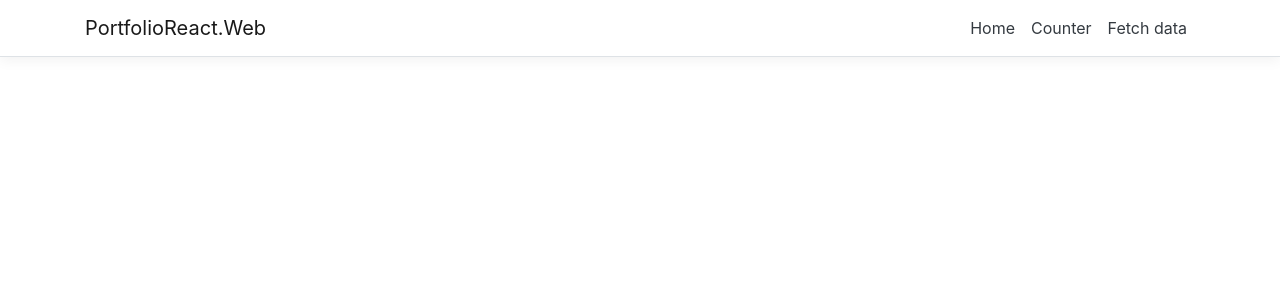
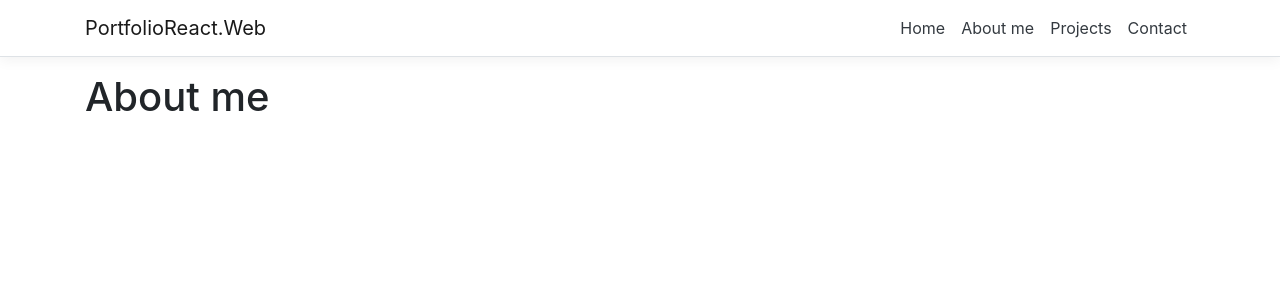
Before and after one commit to Dekamik/Portfolio-React, a React (Create React App) app in the folder PortfolioReact.Web/ClientApp/: page /about-me in a window 1280 px wide. Shown: the top 300 px of the page. Built offline with nearby package versions, Linux system fonts and the light colour scheme.

Commit message:
Basic website structure created

```diff
--- a/PortfolioReact.Web/ClientApp/src/App.tsx
+++ b/PortfolioReact.Web/ClientApp/src/App.tsx
@@ -2,9 +2,10 @@ import * as React from 'react';
 import { Route } from 'react-router';
 import { Layout } from './components/Layout';
 import { Home } from './components/Home';
-import { FetchData } from './components/FetchData';
-import { Counter } from './components/Counter';
-import { HOME, COUNTER, FETCH_DATA } from './routing/WebRouting';
+import { AboutMe } from './components/AboutMe';
+import { Projects } from './components/Projects';
+import { Contact } from './components/Contact';
+import { HOME, ABOUT_ME, PROJECTS, CONTACT } from './routing/WebRouting';
 
 import './custom.css'
 
@@ -13,8 +14,9 @@ export default class App extends React.Component {
         return (
             <Layout>
                 <Route exact path={HOME} component={Home} />
-                <Route path={COUNTER} component={Counter} />
-                <Route path={FETCH_DATA} component={FetchData} />
+                <Route path={ABOUT_ME} component={AboutMe} />
+                <Route path={PROJECTS} component={Projects} />
+                <Route path={CONTACT} component={Contact} />
             </Layout>
         );
     }
--- /dev/null
+++ b/PortfolioReact.Web/ClientApp/src/components/AboutMe.tsx
@@ -0,0 +1,9 @@
+import * as React from 'react';
+
+export const AboutMe: React.FunctionComponent = () => {
+    return (
+        <>
+            <h1>About me</h1>
+        </>
+    );
+}
--- /dev/null
+++ b/PortfolioReact.Web/ClientApp/src/components/Contact.tsx
@@ -0,0 +1,9 @@
+import * as React from 'react';
+
+export const Contact: React.FunctionComponent = () => {
+    return (
+        <>
+            <h1>Contact</h1>
+        </>
+    );
+}
--- a/PortfolioReact.Web/ClientApp/src/components/Counter.tsx
+++ /dev/null
@@ -1,21 +0,0 @@
-import * as React from 'react';
-
-export const Counter: React.FunctionComponent = () => {
-
-    const [currentCount, setCurrentCount] = React.useState<number>(0);
-
-    const incrementCounter = () => {
-        setCurrentCount(currentCount + 1);
-    }
-
-    return (
-        <>
-            <h1>Counter</h1>
-
-            <p>This is a simple example of a React component.</p>
-
-            <p aria-live="polite">Current count: <strong>{currentCount}</strong></p>
-            <button className="btn btn-primary" onClick={incrementCounter}>Increment</button>
-        </>
-    );
-}
--- a/PortfolioReact.Web/ClientApp/src/components/FetchData.tsx
+++ /dev/null
@@ -1,64 +0,0 @@
-import * as React from 'react';
-import { API_URL, WEATHER_FORECAST } from './../routing/ApiRouting'
-
-interface IForecast {
-    date: Date;
-    temperatureC: number;
-    temperatureF: number;
-    summary: string;
-}
-
-export const FetchData: React.FunctionComponent = () => {
-    const [forecasts, setForecasts] = React.useState<IForecast[]>([]);
-    const [isLoading, setIsLoading] = React.useState<boolean>(true);
-
-    React.useEffect(() => {
-        populateWeatherData();
-    }, []);
-
-    const renderForecastsTable = (forecasts: IForecast[]) => {
-        return (
-            <table className='table table-striped' aria-labelledby="tabelLabel">
-                <thead>
-                    <tr>
-                        <th>Date</th>
-                        <th>Temp. (C)</th>
-                        <th>Temp. (F)</th>
-                        <th>Summary</th>
-                    </tr>
-                </thead>
-                <tbody>
-                    {
-                        forecasts.map((forecast, i) =>
-                            <tr key={i}>
-                                <td>{forecast.date}</td>
-                                <td>{forecast.temperatureC}</td>
-                                <td>{forecast.temperatureF}</td>
-                                <td>{forecast.summary}</td>
-                            </tr>
-                        )
-                    }
-                </tbody>
-            </table>
-        );
-    }
-
-    const populateWeatherData = async () => {
-        const response = await fetch(`${API_URL}${WEATHER_FORECAST}`);
-        const data = await response.json();
-        setForecasts(data);
-        setIsLoading(false);
-    }
-
-    return (
-        <>
-            <h1 id="tabelLabel" >Weather forecast</h1>
-            <p>This component demonstrates fetching data from the server.</p>
-            {
-                isLoading
-                    ? <p><em>Loading...</em></p>
-                    : renderForecastsTable(forecasts)
-            }
-        </>
-    );
-}
--- a/PortfolioReact.Web/ClientApp/src/components/NavMenu.tsx
+++ b/PortfolioReact.Web/ClientApp/src/components/NavMenu.tsx
@@ -1,7 +1,7 @@
 import * as React from 'react';
 import { Collapse, Container, Navbar, NavbarBrand, NavbarToggler, NavItem, NavLink } from 'reactstrap';
 import { Link } from 'react-router-dom';
-import { HOME, COUNTER, FETCH_DATA } from './../routing/WebRouting';
+import { HOME, ABOUT_ME, PROJECTS, CONTACT } from './../routing/WebRouting';
 
 import './NavMenu.css';
 
@@ -25,10 +25,13 @@ export const NavMenu: React.FunctionComponent = () => {
                                 <NavLink tag={Link} className="text-dark" to={HOME}>Home</NavLink>
                             </NavItem>
                             <NavItem>
-                                <NavLink tag={Link} className="text-dark" to={COUNTER}>Counter</NavLink>
+                                <NavLink tag={Link} className="text-dark" to={ABOUT_ME}>About me</NavLink>
                             </NavItem>
                             <NavItem>
-                                <NavLink tag={Link} className="text-dark" to={FETCH_DATA}>Fetch data</NavLink>
+                                <NavLink tag={Link} className="text-dark" to={PROJECTS}>Projects</NavLink>
+                            </NavItem>
+                            <NavItem>
+                                <NavLink tag={Link} className="text-dark" to={CONTACT}>Contact</NavLink>
                             </NavItem>
                         </ul>
                     </Collapse>
--- /dev/null
+++ b/PortfolioReact.Web/ClientApp/src/components/Projects.tsx
@@ -0,0 +1,9 @@
+import * as React from 'react';
+
+export const Projects: React.FunctionComponent = () => {
+    return (
+        <>
+            <h1>Projects</h1>
+        </>
+    );
+}
--- a/PortfolioReact.Web/ClientApp/src/routing/WebRouting.tsx
+++ b/PortfolioReact.Web/ClientApp/src/routing/WebRouting.tsx
@@ -1,3 +1,4 @@
 export const HOME = '/';
-export const COUNTER = '/counter';
-export const FETCH_DATA = '/fetch-data';
+export const ABOUT_ME = "/about-me"
+export const PROJECTS = '/projects';
+export const CONTACT = '/contact';
```
Also changed, not shown: 1 other file (tests, documents, lock files or other folders).
